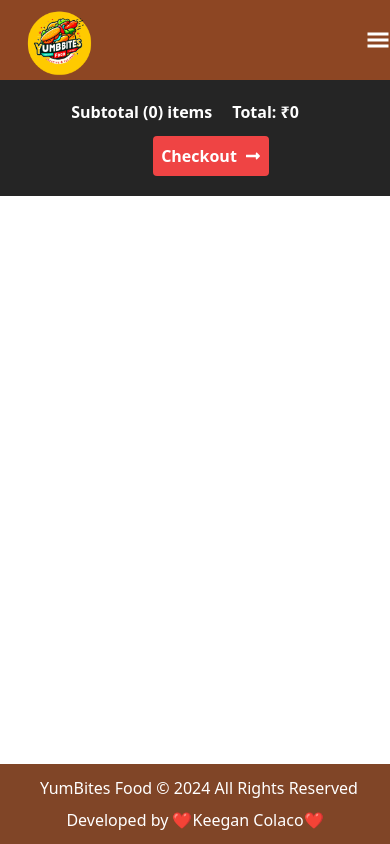
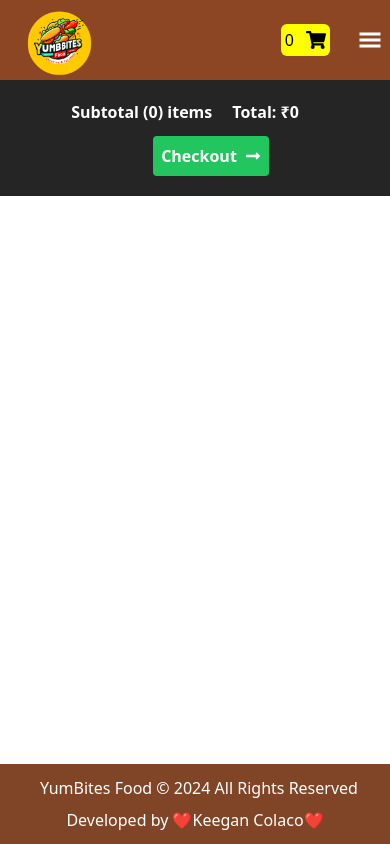
Before and after one commit to Keegan-20/YumBites-Food, a React (Vite) app: page /cart in a window 390 px wide. Built offline with nearby package versions, Linux system fonts and the light colour scheme.

Commit message:
Fix:Mobile navigation  Header

```diff
--- a/src/components/Cart.js
+++ b/src/components/Cart.js
@@ -59,7 +59,7 @@ const Cart = () => {
             <button
               type="button"
               disabled={cartItems.length === 0}
-              className="bg-red-500 hover:bg-green-600 text-white font-bold py-3 md:py-2 px-4 md:px-2 rounded flex items-center "
+              className="bg-green-500 hover:bg-green-700 text-white font-bold py-3 md:py-2 px-4 md:px-2 rounded flex items-center "
             >
               <span className="md:hidden">Proceed to Checkout</span>
               <span className="hidden md:inline">Checkout</span>
--- a/src/components/Header.jsx
+++ b/src/components/Header.jsx
@@ -2,7 +2,6 @@ import { useState, useEffect, useContext } from "react";
 import logoImage from "../img/logo2.png";
 import { HeaderShimmer } from "./Shimmer";
 import { FaShoppingCart } from "react-icons/fa";
-import { BsFillCartFill } from "react-icons/bs";
 import { GiHamburgerMenu } from "react-icons/gi";
 import { IoMdClose } from "react-icons/io";
 import { Link } from "react-router-dom";
@@ -65,6 +64,22 @@ export const HeaderComponent = () => {
 
     {/* Mobile Menu */}
   <div className= "hidden semimd:flex">
+    <ul>
+  <li>
+          <NavLink
+            to="/cart"
+            className="flex relative"
+          >
+            <button
+              className="flex items-center bg-[yellow]  my-6 mx-7 p-1 rounded-md text-black"
+              data-testid="cart"
+            >
+              <span className="mr-3">{cartItems.length}</span>
+              <FaShoppingCart color="black" size="20px" />
+            </button>
+          </NavLink>
+        </li>
+        </ul>
   <button
     onClick={toggleMenu}
     className={`text-3xl  transition-transform duration-300 ease-in-out transform ${
@@ -72,10 +87,10 @@ export const HeaderComponent = () => {
     }`}
   >
     {isMenuOpen === true ? (
-      <IoMdClose className="text-3xl cursor-pointer" onClick={toggleMenu} />
+      <IoMdClose className="text-3xl cursor-pointer mr-2" onClick={toggleMenu} />
     ) : (
       <GiHamburgerMenu
-        className="text-2xl cursor-pointer"
+        className="text-2xl cursor-pointer mr-2"
         onClick={toggleMenu}
       />
     )}
```
